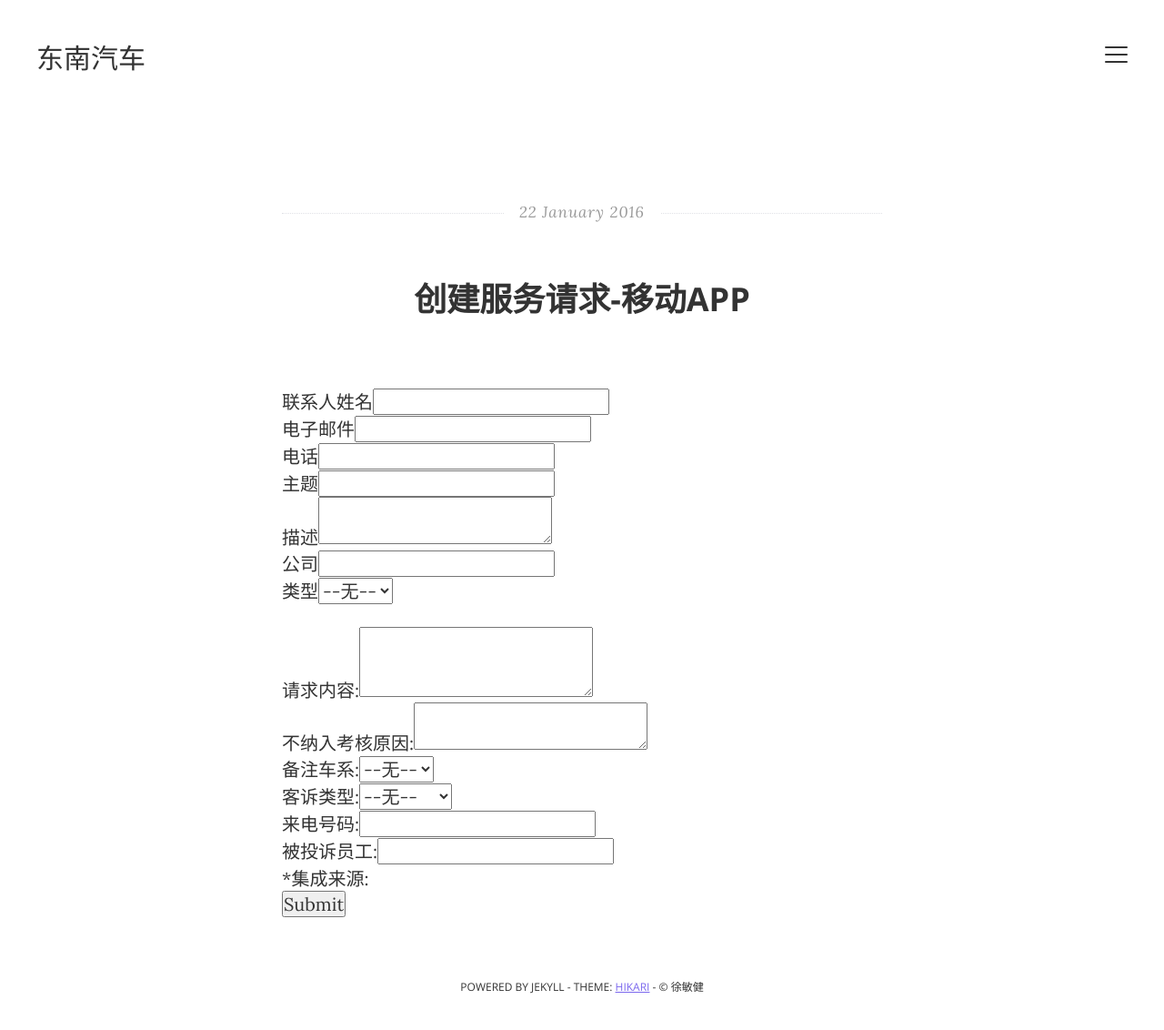
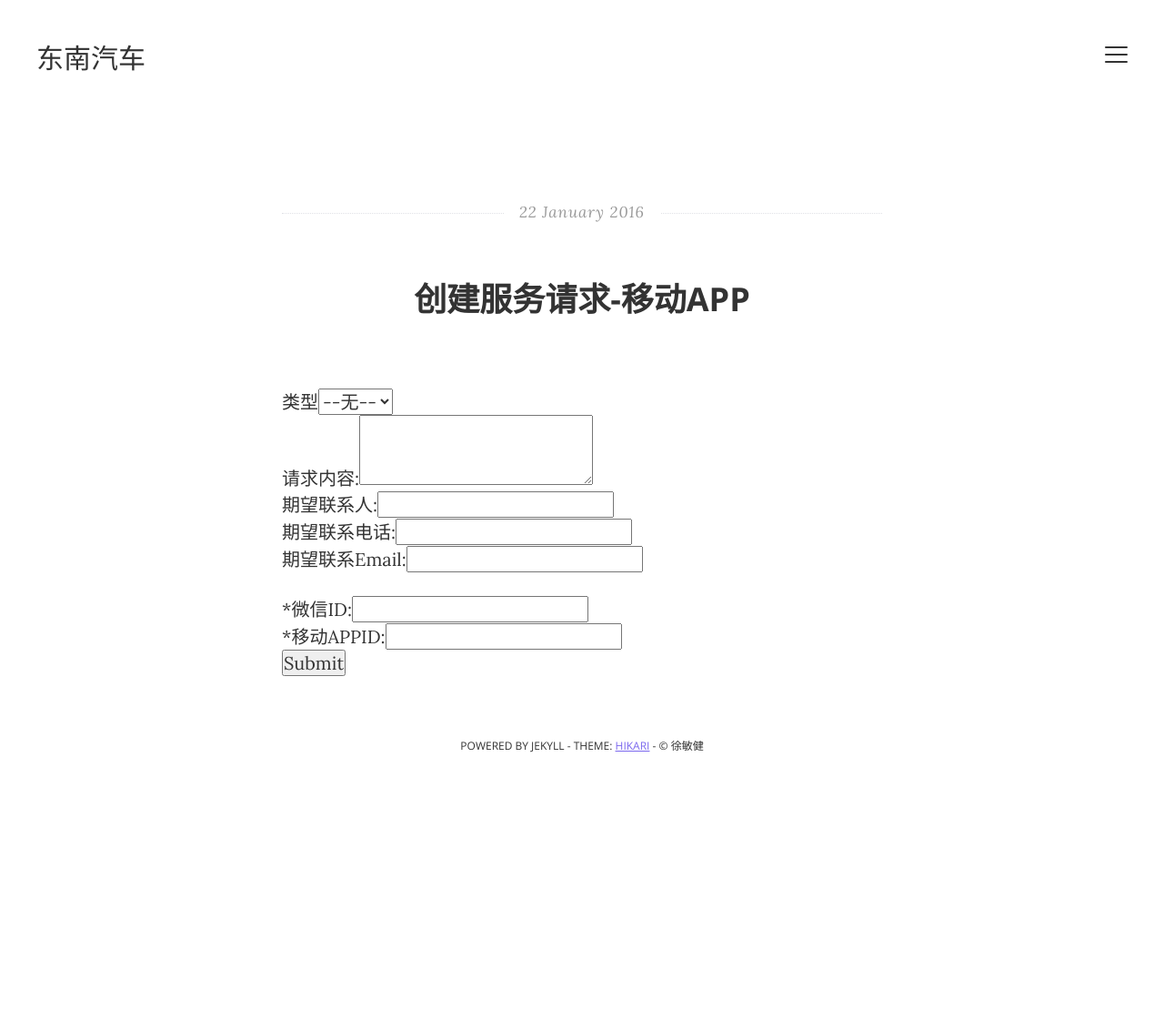
Before and after one commit to sesmond/blog_yin, a Jekyll site: the page built from _posts/2016-01-22-createCase3.html, in a window 1280 px wide. Shown: the whole page at 91% size. Built offline with Jekyll 4.4.1, drawn with Linux system fonts in a browser that asks for light colours; after the commit the page ends 900 px from its top, so only the background shows below that.

Commit message:
Update 2016-01-22-createCase3.html
update

```diff
--- a/_posts/2016-01-22-createCase3.html
+++ b/_posts/2016-01-22-createCase3.html
@@ -20,54 +20,30 @@
 <!--  value="minxu-c@deloitte.com.cn">                                        -->
 <!--  ----------------------------------------------------------------------  -->
 
-<label for="name">联系人姓名</label><input  id="name" maxlength="80" name="name" size="20" type="text" /><br>
-
-<label for="email">电子邮件</label><input  id="email" maxlength="80" name="email" size="20" type="text" /><br>
-
-<label for="phone">电话</label><input  id="phone" maxlength="40" name="phone" size="20" type="text" /><br>
-
-<label for="subject">主题</label><input  id="subject" maxlength="80" name="subject" size="20" type="text" /><br>
-
-<label for="description">描述</label><textarea name="description"></textarea><br>
-
-<label for="company">公司</label><input  id="company" maxlength="80" name="company" size="20" type="text" /><br>
-
 <label for="type">类型</label><select  id="type" name="type"><option value="">--无--</option><option value="投诉">投诉</option>
 <option value="咨询">咨询</option>
 <option value="其他">其他</option>
 </select><br>
 
-<label for="status" style="display:none;">状态</label><select  id="status" name="status" style="display:none;"><option value="">--无--</option><option value="新建">新建</option>
-<option value="处理中">处理中</option>
-<option value="待审核">待审核</option>
-<option value="审核通过">审核通过</option>
-<option value="已结案">已结案</option>
-<option value="已关闭">已关闭</option>
-</select><br>
-
 请求内容:<textarea  id="00NO00000021wVv" name="00NO00000021wVv" rows="3" type="text" wrap="soft"></textarea><br>
 
-不纳入考核原因:<textarea  id="00NO00000022kYV" name="00NO00000022kYV" type="text" wrap="soft"></textarea><br>
+期望联系人:<input  id="00NO00000022oBQ" maxlength="30" name="00NO00000022oBQ" size="20" type="text" /><br>
 
-备注车系:<select  id="00NO00000022kfW" name="00NO00000022kfW" title="备注车系"><option value="">--无--</option><option value="DX7">DX7</option>
-</select><br>
+期望联系电话:<input  id="00NO00000022oBa" maxlength="40" name="00NO00000022oBa" size="20" type="text" /><br>
 
-客诉类型:<select  id="00NO00000022lZP" name="00NO00000022lZP" title="客诉类型"><option value="">--无--</option><option value="大客户">大客户</option>
-<option value="DX7投诉">DX7投诉</option>
-<option value="媒体曝光">媒体曝光</option>
-</select><br>
+期望联系Email:<input  id="00NO00000022oBp" maxlength="80" name="00NO00000022oBp" size="20" type="text" /><br>
 
-来电号码:<input  id="00NO00000022oBL" maxlength="40" name="00NO00000022oBL" size="20" type="text" /><br>
-
-被投诉员工:<input  id="00NO00000022vW6" maxlength="255" name="00NO00000022vW6" size="20" type="text" /><br>
-
-*集成来源:<select  id="00NO000000236qH" name="00NO000000236qH" title="*集成来源" style="display:none;">
+<!--*集成来源:--> <select  id="00NO000000236qH" name="00NO000000236qH" title="*集成来源" style="display:none;">
 <option value="" >--无--</option>
 <option value="官网" >官网</option>
 <option value="移动APP" selected = "selected">移动APP</option>
 <option value="微信" >微信</option>
 </select><br>
 
+*微信ID:<input  id="00NO000000239Yz" maxlength="50" name="00NO000000239Yz" size="20" type="text" /><br>
+
+*移动APPID:<input  id="00NO000000239Z4" maxlength="50" name="00NO000000239Z4" size="20" type="text" /><br>
+
 <input type="submit" name="submit">
 
 </form>
```
